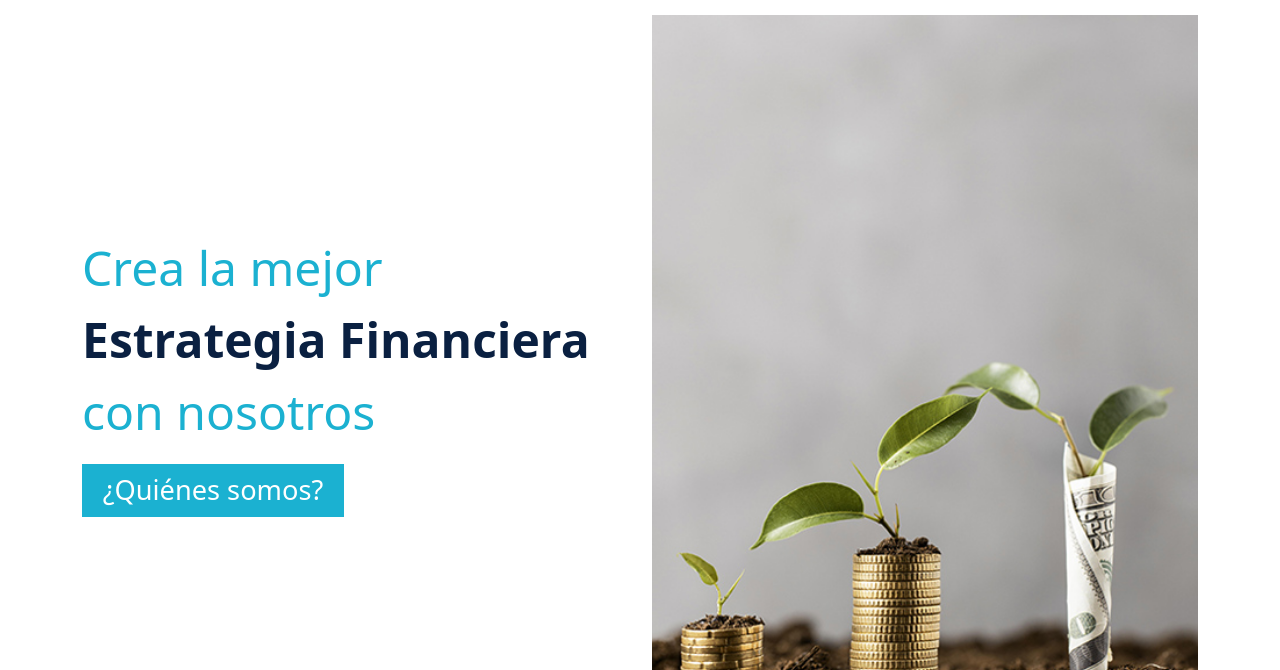
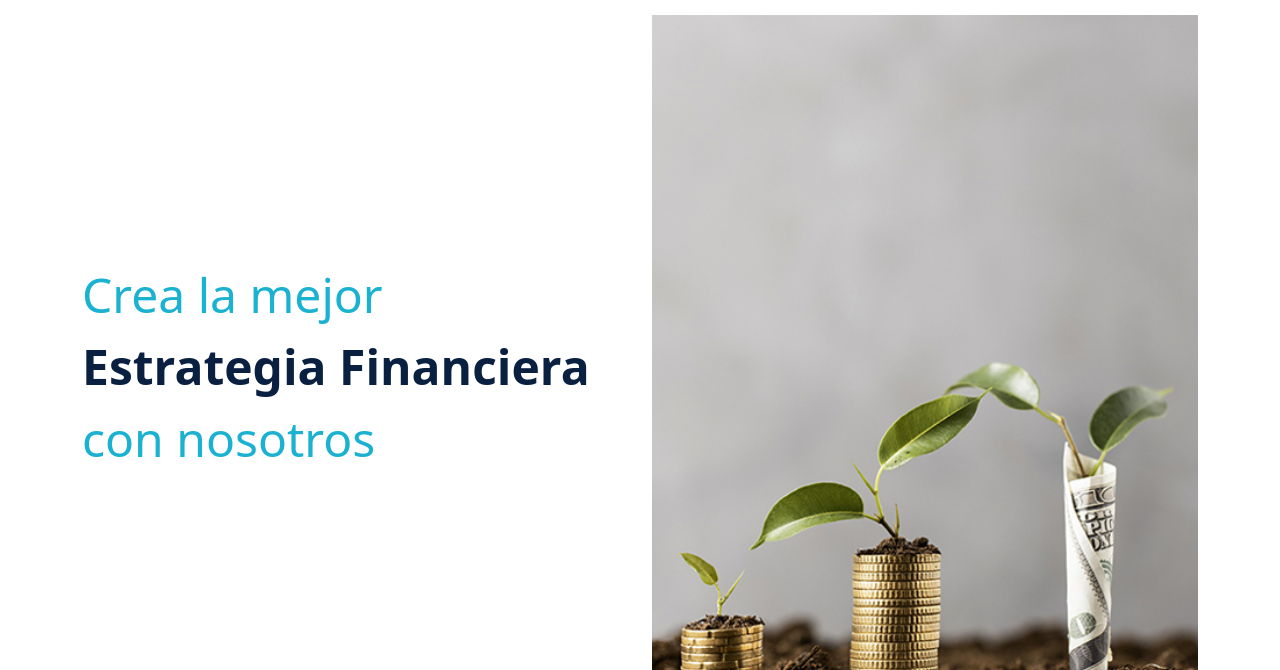
Before and after one commit to EAMBWHITE/southerview, a Gatsby site: page / in a window 1280 px wide. Shown: the part 130-800 px from the top of the page. Built offline with nearby package versions, Linux system fonts and the light colour scheme; Gatsby itself is replaced by a stand-in of ours.

Commit message:
removed Quienes somos text

```diff
--- a/src/pages/index.js
+++ b/src/pages/index.js
@@ -71,9 +71,9 @@ const IndexPage = () => {
             <p>
               Crea la mejor <strong>Estrategia Financiera</strong> con nosotros
             </p>
-            <a href="#quienes">
+            {/* <a href="#quienes">
               <div className="cajaQS"> ¿Quiénes somos? </div>
-            </a>
+            </a> */}
           </div>
         </div>
         <div className="col-md-6 imgBanner">
```
